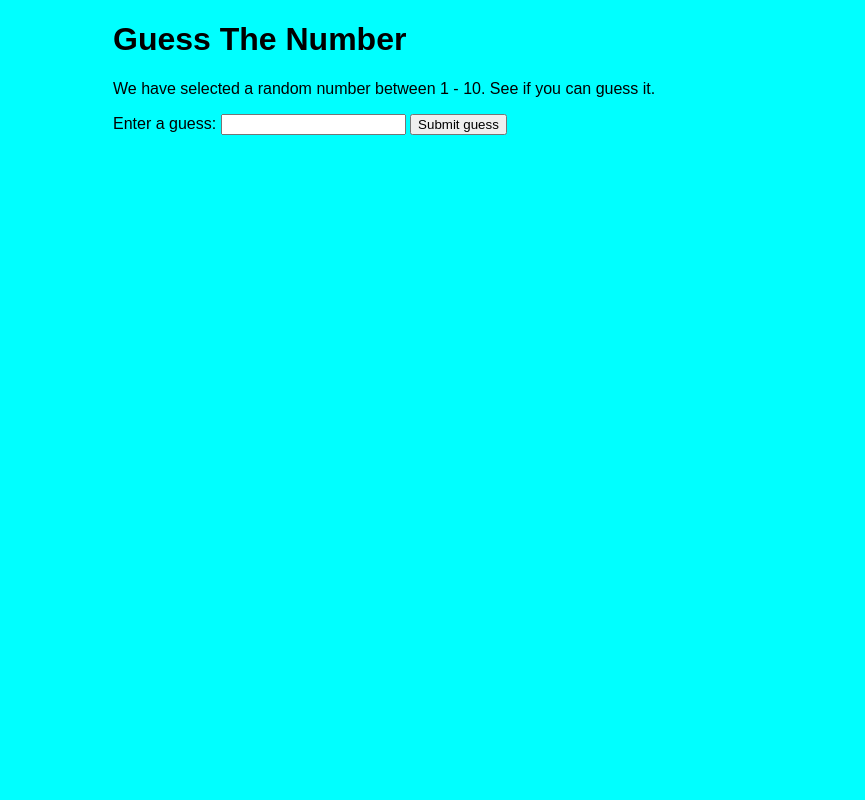
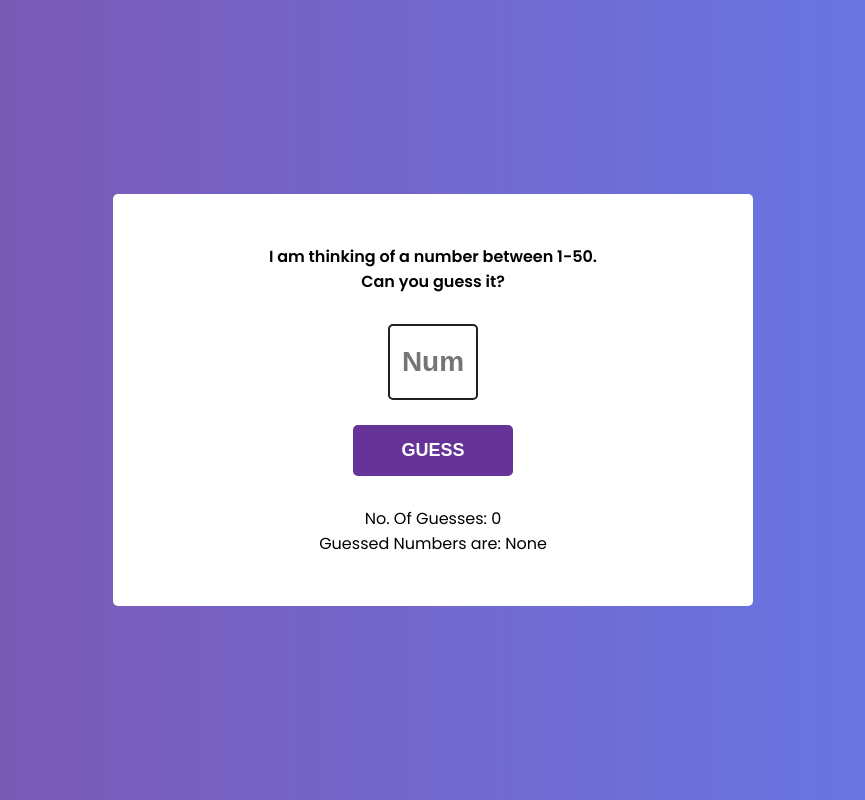
Before and after one commit to piyushkandari/Number-Guessing-Game, a plain HTML site: page numberguess.html in a window 1280 px wide. Shown: the whole page, without its empty margins (207-1072 px from the left). Drawn offline with Linux system fonts and the light colour scheme.

Commit message:
Made cool looking UI for the game

```diff
--- a/numberguess.html
+++ b/numberguess.html
@@ -1,68 +1,26 @@
 <!DOCTYPE html>
-<html>
+<html lang="en">
 <head>
-	<meta charset="utf-8">
-	<title>Number Guessing Game</title>
+    <title>Document</title>
+    <!--Google Font-->
+    <link rel="preconnect" href="https://fonts.gstatic.com">
+    <link href="https://fonts.googleapis.com/css2?family=Poppins:wght@400;600&display=swap" rel="stylesheet">
+    <!--Stylesheet-->
+    <link rel="stylesheet" href="style.css">
+</head>
+<body>
+   <div class="container">
+       <h3>I am thinking of a number between 1-50.</h3>
+       <h3>Can you guess it?</h3>
 
-	<style>
-		html {
-	font-family: sans-serif;
-	}
+       <input type="text" placeholder="Num" id="guess"><br>
+       <button onclick="play()" id="my_btn">GUESS</button>
 
-		body {
-	background-color: aqua;
-	width: 50%;
-	max-width: 800px;
-	min-width: 480px;
-	margin: 0 auto;
-	}
-	</style>
-</head>
-
-<body>
-<h1>Guess The Number</h1>
-
-<p>We have selected a random number between 1 - 10.
-See if you can guess it.</p>
-
-<div class="form">
-	<label for="guessField">Enter a guess: </label>
-	<input type = "text" id = "guessField" class = "guessField">
-	<input type = "submit" value = "Submit guess"
-		class = "guessSubmit" id = "submitguess">
-</div>
-
-<script type = "text/javascript">
-
-	// random value generated
-	var y = Math.floor(Math.random() * 10 + 1);
-
-	// counting the number of guesses
-	// made for correct Guess
-	var guess = 1;
-
-	document.getElementById("submitguess").onclick = function(){
-
-// number guessed by user
-var x = document.getElementById("guessField").value;
-
-if(x == y)
-{
-	alert("CONGRATULATIONS!!! YOU GUESSED IT RIGHT IN "
-			+ guess + " GUESS ");
-}
-else if(x > y) /* if guessed number is greater
-				than actual number*/
-{
-	guess++;
-	alert("OOPS SORRY!! TRY A SMALLER NUMBER");
-}
-else
-{
-	guess++;
-	alert("OOPS SORRY!! TRY A GREATER NUMBER")
-}
-}
-</script>
+       <p id="message1">No. Of Guesses: 0</p>
+       <p id="message2">Guessed Numbers are: None</p>
+       <p id="message3"></p>
+   </div>
+   <!--Script-->
+   <script src="script.js"></script>
 </body>
 </html>
--- /dev/null
+++ b/script.js
@@ -0,0 +1,37 @@
+var msg1 = document.getElementById("message1");
+var msg2 = document.getElementById("message2");
+var msg3 = document.getElementById("message3");
+
+var answer = Math.floor(Math.random()*50) + 1;
+var no_of_guesses = 0;
+var guessed_nums = [];
+
+function play(){
+    var user_guess = document.getElementById("guess").value;
+    if(user_guess < 1 || user_guess > 50){
+        alert("Please enter a number between 1 and 50.");
+    }
+    else{
+        guessed_nums.push(user_guess);
+        no_of_guesses+= 1;
+
+        if(user_guess < answer){
+            msg1.textContent = "Your guess is too low.";
+            msg2.textContent = "No. of guesses: " + no_of_guesses;
+            msg3.textContent = "Guessed numbers are: " +
+            guessed_nums;
+        }
+        else if(user_guess > answer){
+            msg1.textContent = "Your guess is too high.";
+            msg2.textContent = "No. of guesses: " + no_of_guesses;
+            msg3.textContent = "Guessed numbers are: " +
+            guessed_nums;
+        }
+        else if(user_guess == answer){
+            msg1.textContent = "Yippie You Win!!";
+            msg2.textContent = "The number was: " + answer;
+            msg3.textContent = "You guessed it in "+ no_of_guesses + " guesses";
+            document.getElementById("my_btn").disabled = true;
+        }
+    }
+}
--- /dev/null
+++ b/style.css
@@ -0,0 +1,60 @@
+*,
+*:before,
+*:after{
+    padding: 0;
+    margin: 0;
+    box-sizing: border-box;
+}
+body{
+    height: 100vh;
+    background: linear-gradient(
+        to right,
+        #7f53ac,
+        #657ced
+    );
+}
+.container{
+    position: absolute;
+    width: 50%;
+    min-width: 580px;
+    transform: translate(-50%,-50%);
+    top: 50%;
+    left: 50%;
+    background-color: #ffffff;
+    padding: 50px 10px;
+    border-radius: 5px;
+    display: grid;
+    justify-items: center;
+    font-family: 'Poppins',sans-serif;
+}
+h3{
+    font-size: 16px;
+    font-weight: 600;
+}
+input[type="text"]{
+    width: 90px;
+    font-weight: 600;
+    color: #663399;
+    padding: 20px 0;
+    text-align: center;
+    margin-top: 30px;
+    border-radius: 5px;
+    border: 2px solid #202020;
+    font-size: 28px;
+}
+button{
+    width: 160px;
+    padding: 15px 0;
+    border-radius: 5px;
+    background-color: #663399;
+    color: #ffffff;
+    border: none;
+    font-size: 18px;
+    font-weight: 600;
+    margin-bottom: 30px;
+    outline: none;
+    cursor: pointer;
+}
+p{
+    font-weight: 400;
+}
```
